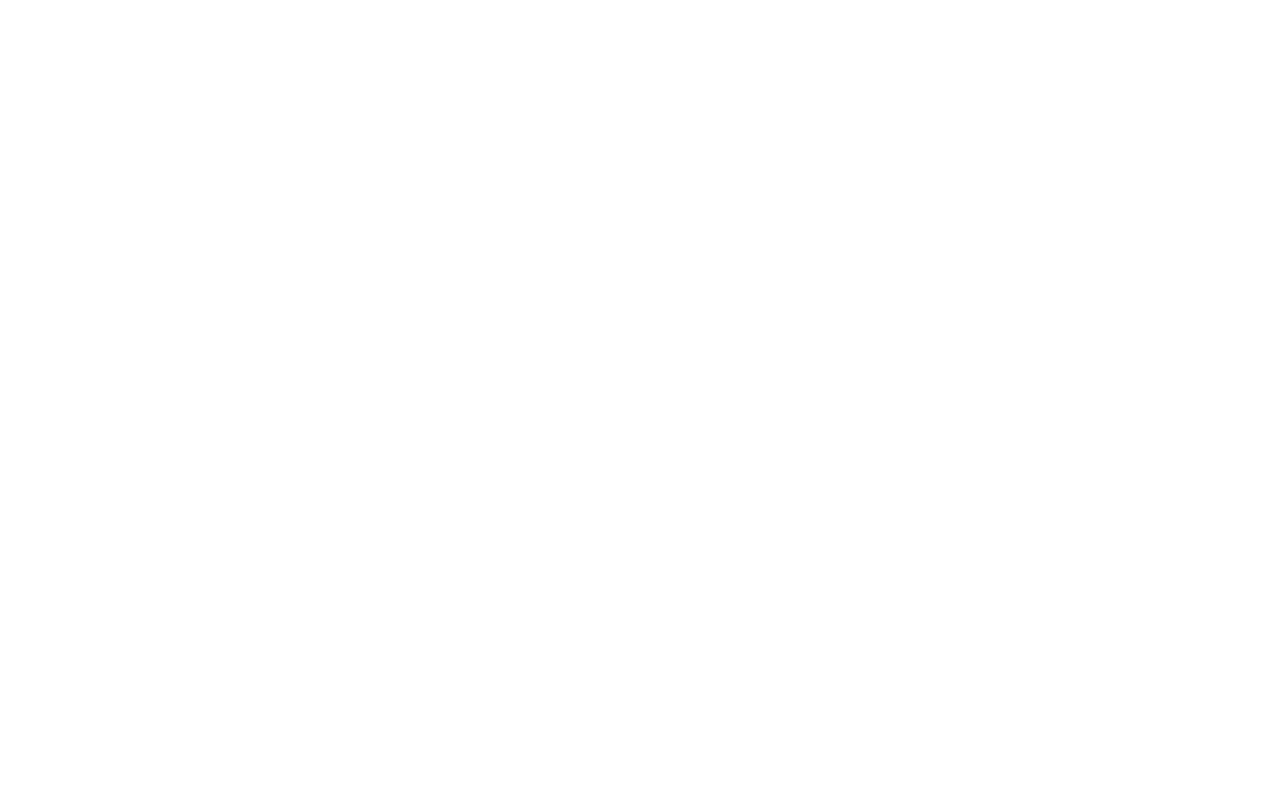
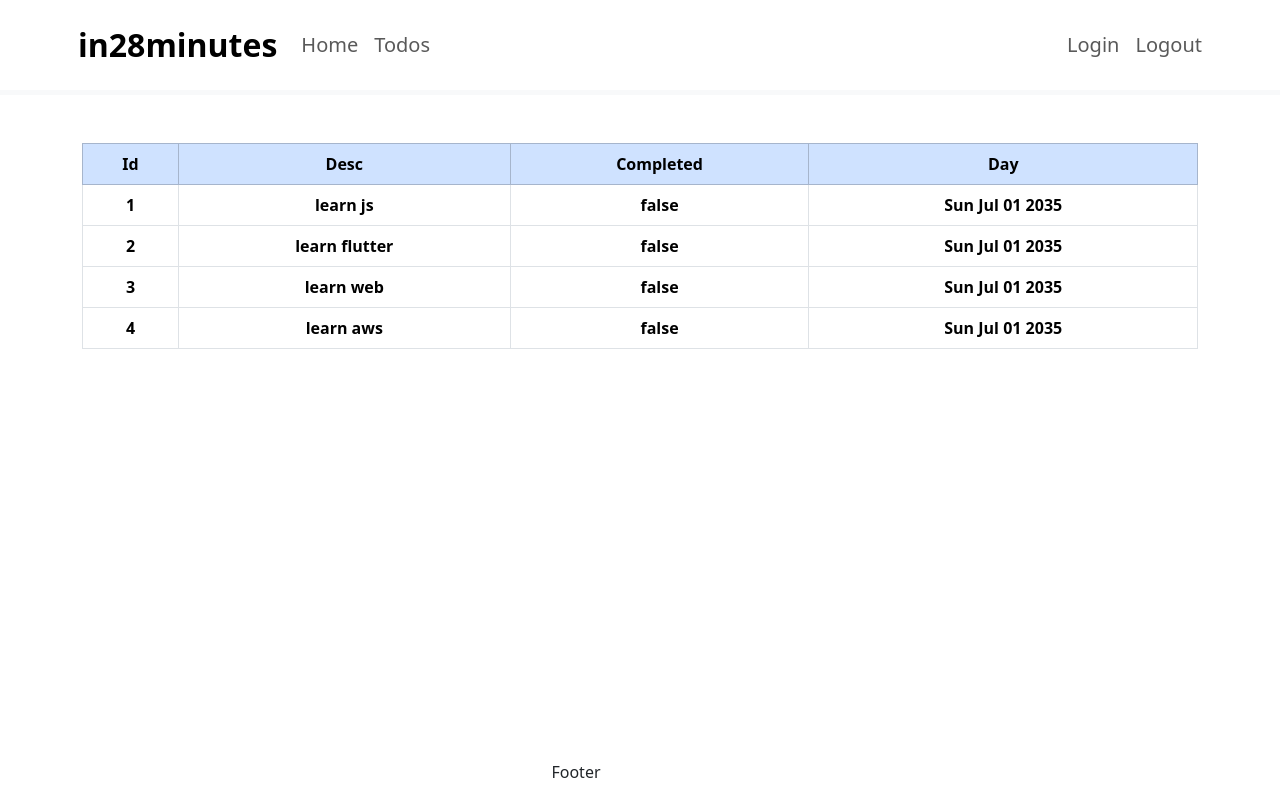
Before and after one commit to ihebmeftah/todo-app, a React (Create React App) app: page /listTodos in a window 1280 px wide. Before the commit this address had no page. Built offline with nearby package versions, Linux system fonts and the light colour scheme.

Commit message:
refact / create context / use context

```diff
--- a/src/App.js
+++ b/src/App.js
@@ -1,18 +1,27 @@
 import './App.css';
 import LoginComponent from './pages/authentification/login';
-import { BrowserRouter , Route , Routes } from 'react-router-dom';
+import { BrowserRouter, Route, Routes } from 'react-router-dom';
 import WelcomeComponent from './pages/welcome/welcome';
+import ListeTodoComponent from './pages/listetodo/listedo';
+import HeaderComponent from './layout/header';
+import FooterComponent from './layout/footer';
+import AuthProvider from './secuirty/authcontext';
 
 function App() {
   return (
     <div className="App">
+      <AuthProvider>
         <BrowserRouter>
+          <HeaderComponent />
           <Routes>
             <Route path="/" element={<LoginComponent />} />
             <Route path="/authentification" element={<LoginComponent />} />
             <Route path="/welcome" element={<WelcomeComponent />} />
+            <Route path="/listTodos" element={<ListeTodoComponent />} />
           </Routes>
+          <FooterComponent />
         </BrowserRouter>
+      </AuthProvider>
     </div>
   );
 }
--- /dev/null
+++ b/src/layout/footer.css
@@ -0,0 +1,6 @@
+footer{
+    width: 90%;
+    height: 40px;
+    position: absolute;
+    bottom: 0;
+}
--- /dev/null
+++ b/src/layout/footer.jsx
@@ -0,0 +1,8 @@
+import "./footer.css"
+export default function FooterComponent() {
+  return (
+    <footer className="footer">
+      <div className="container">Footer</div>{" "}
+    </footer>
+  );
+}
--- /dev/null
+++ b/src/layout/header.jsx
@@ -0,0 +1,30 @@
+import { useContext } from "react";
+import { Link } from "react-router-dom";
+import { AuthContext } from "../secuirty/authcontext";
+
+export default function HeaderComponent() {
+    const authcontext = useContext(AuthContext)
+    console.log(++authcontext.number)
+  return (
+    <header className="border-bottom border-light border-5 mb-5 p-2">
+    <div className="container">
+        <div className="row">
+            <nav className="navbar navbar-expand-lg">
+                <a className="navbar-brand ms-2 fs-2 fw-bold text-black" href="https://www.in28minutes.com">in28minutes</a>
+                <div className="collapse navbar-collapse">
+                    <ul className="navbar-nav">
+                        <li className="nav-item fs-5"><Link className="nav-link" to="/welcome">Home</Link></li>
+                        <li className="nav-item fs-5"><Link className="nav-link" to="/listTodos">Todos</Link></li>
+                    </ul>
+                </div>
+                <ul className="navbar-nav">
+                    <li className="nav-item fs-5"><Link className="nav-link" to="/authentification">Login</Link></li>
+                    <li className="nav-item fs-5"><Link className="nav-link" to="/authentification">Logout</Link></li>
+                </ul>
+            </nav>
+        </div>
+    </div>
+</header>
+
+  );
+}
--- a/src/pages/authentification/login.jsx
+++ b/src/pages/authentification/login.jsx
@@ -1,6 +1,6 @@
 import { useState } from "react";
 
-import { TextField, Box, Button } from "@mui/material";
+import { TextField, Box, Button, Typography } from "@mui/material";
 import { useNavigate } from "react-router-dom";
 
 export default function LoginComponent() {
@@ -33,6 +33,18 @@ export default function LoginComponent() {
   return (
     <HorizontalCentering
       elment=<div>
+        <Typography variant="h4" marginBottom={5}>
+          Todo managment application Login
+        </Typography>
+        {authSuccess && (
+          <div className="SuccessMeassageComponent">
+            {" "}
+            Authentifcation done successfully
+          </div>
+        )}
+        {authFailed && (
+          <div className="ErrorMeassageComponent"> Authentifcation failed </div>
+        )}
         <TextField
           fullWidth
           margin="dense"
@@ -47,9 +59,10 @@ export default function LoginComponent() {
           label="Password"
           type="password"
           required
-          placeholder="************" onChange={onchangePassword}
+          placeholder="************"
+          onChange={onchangePassword}
         />
-        <Button variant="contained" size="large" fullWidth onClick={login}>
+        <Button variant="contained" size="large"  fullWidth onClick={login}>
           Login
         </Button>
         <Button variant="text" fullWidth>
--- /dev/null
+++ b/src/pages/listetodo/listedo.jsx
@@ -0,0 +1,38 @@
+export default function ListeTodoComponent() {
+  const today = new Date();
+  const targatedate = new Date(
+    today.getFullYear() + 12,
+    today.getMonth(),
+    today.getDay()
+  );
+  const todos = [
+    { id: 1, desc: "learn js", completed: false, targetdate: targatedate },
+    { id: 2, desc: "learn flutter", completed: false, targetdate: targatedate },
+    { id: 3, desc: "learn web", completed: false, targetdate: targatedate },
+    { id: 4, desc: "learn aws", completed: false, targetdate: targatedate },
+  ];
+  return (
+    <div className="ListeTodoComponent container">
+      <table className="table  table-bordered table-hover ">
+        <thead>
+          <tr className="table-primary">
+            <th>Id</th>
+            <th>Desc</th>
+            <th>Completed</th>
+            <th>Day</th>
+          </tr>
+        </thead>
+        <tbody>
+          {todos.map((todo) => (
+            <tr key={todo.id}>
+              <th>{todo.id}</th>
+              <th>{todo.desc}</th>
+              <th>{todo.completed.toString()}</th>
+              <th>{todo.targetdate.toDateString()}</th>
+            </tr>
+          ))}
+        </tbody>
+      </table>
+    </div>
+  );
+}
--- a/src/pages/welcome/welcome.jsx
+++ b/src/pages/welcome/welcome.jsx
@@ -1,3 +1,9 @@
-export default function WelcomeComponent(){
-    return (<div>Welcome</div>)
+export default function WelcomeComponent() {
+  return (
+    <div>
+      <div className="h-100 d-flex align-items-center justify-content-center">
+        <div >TEXT</div>
+      </div>
+    </div>
+  );
 }
--- /dev/null
+++ b/src/secuirty/authcontext.js
@@ -0,0 +1,12 @@
+import { createContext, useState } from "react"
+export const AuthContext = createContext()
+
+export default function AuthProvider({ children }) {
+    const [number,setNumber] = useState(0)
+
+    return (
+        <AuthContext.Provider value={{number}}>
+            {children}
+        </AuthContext.Provider>
+    )
+}
```
Lines whose indentation alone changed are shown as unchanged.
